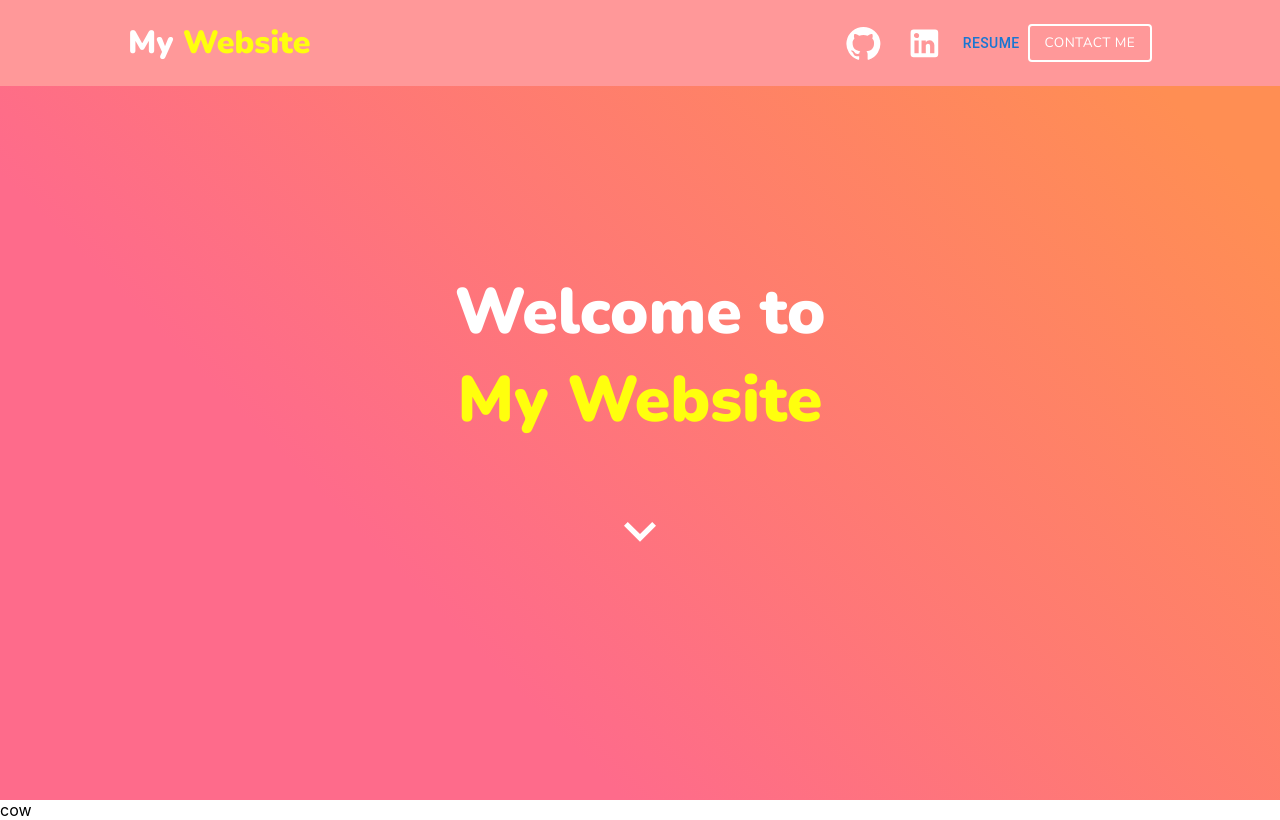
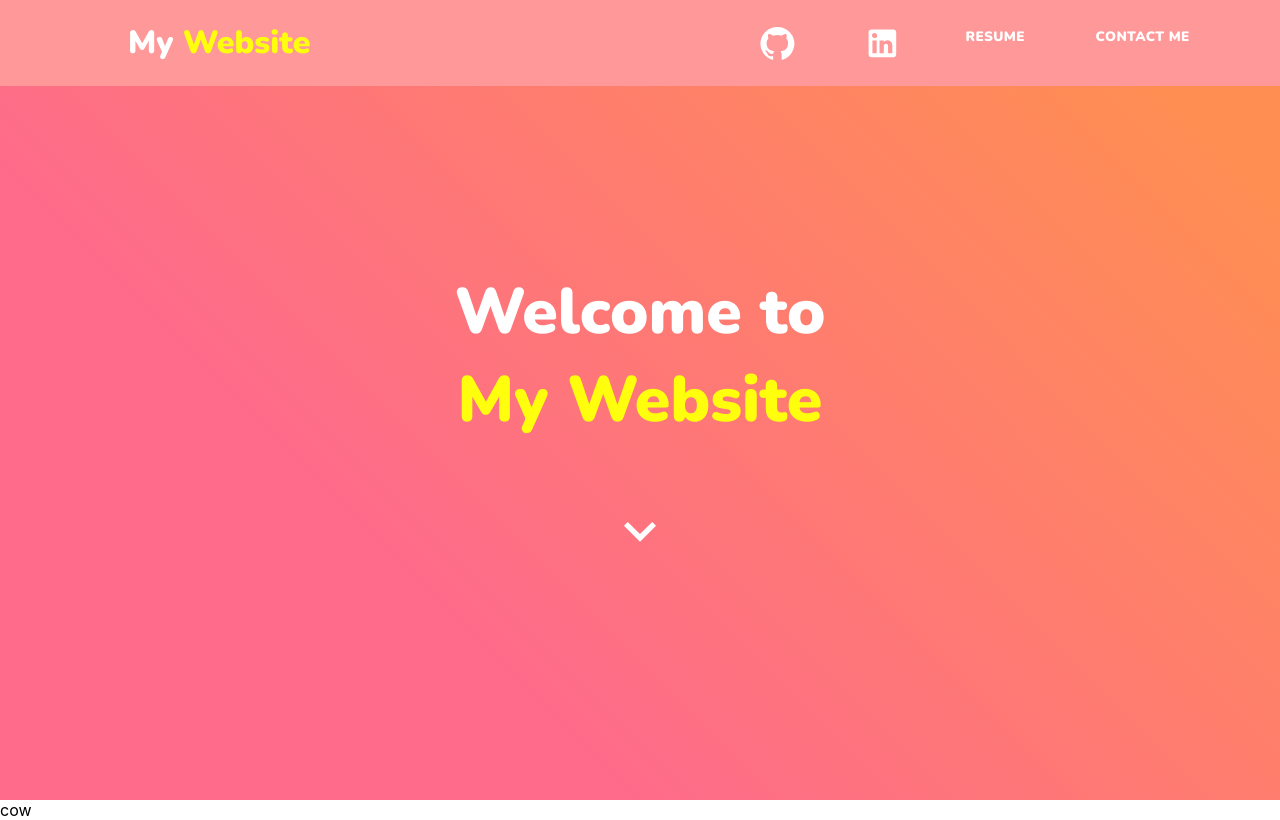
Before and after one commit to jasonz23/website, a React (Create React App) app: page / in a window 1280 px wide. Built offline with nearby package versions, Linux system fonts and the light colour scheme.

Commit message:
fixed margin of app header

```diff
--- a/src/Components/Header.js
+++ b/src/Components/Header.js
@@ -9,7 +9,7 @@ import Box from '@mui/material/Box';
 import Button from '@mui/material/Button';
 import GitHubIcon from '@mui/icons-material/GitHub';
 import LinkedInIcon from '@mui/icons-material/LinkedIn';
-import Typography from '@mui/material/Typography';
+import Grid from '@mui/material/Grid';
 function IconImg(props) {
 
     const useStyles = makeStyles(() => ({
@@ -29,22 +29,34 @@ function IconImg(props) {
         },
         contact: {
 
-            "&.MuiButton-contained": {
-                color: "yellow"
-            },
-            "&.MuiButton-outlined": {
-                color: "white"
-            },
+
             "&.MuiButton-root": {
-                border: "2px white solid",
                 fontSize: "1.7vh",
                 fontFamily: "Nunito",
+                fontWeight: "bold",
+                height: "6vh",
+                minWidth: "10rem",
+                color: "#fff",
+                border: "0px",
+            },
+
+
+            fontSize: "3rem"
+        },
+        resume: {
+            "&.MuiButton-root": {
+                border: "0px",
+                fontSize: "1.7vh",
+                fontFamily: "Nunito",
+                color: "#fff",
+                fontWeight: "bold",
+                height: "6vh",
 
             },
 
 
             fontSize: "3rem"
-        },
+        }
 
 
     }))
@@ -61,17 +73,26 @@ function IconImg(props) {
     } else {
         return (
             <div>
-                <Box sx = {{m: 0}}>
+                <Grid container justify = "space-around" spacing = {2}>
+                    <Grid item xs={3}>
                         <IconButton className = {classes.iconGithub}>
-                        <GitHubIcon className = {classes.iconM}/>
+                            <GitHubIcon />
                         </IconButton>
+                    </Grid>
+                    <Grid item xs={3}>
                         <IconButton className = {classes.iconGithub}>
-                        <LinkedInIcon className = {classes.iconM}/>
+                            <LinkedInIcon />
                         </IconButton>
-                    <Button variant="text" className = {classes.iconM}>Resume</Button>
-                    <Button className = {classes.contact} variant="outlined" disableElevation>Contact Me</Button>
+                    </Grid>
+                    <Grid item xs={3}>
+                        <Button className = {classes.resume} variant="text" >Resume</Button>
+                    </Grid>
+                    <Grid item xs={3}>
+                        <Button className = {classes.contact} variant="text" disableElevation>Contact Me</Button>
 
-                </Box>
+                    </Grid>
+
+                </Grid>
             </div>
         )
     }
@@ -149,7 +170,7 @@ function Header() {
                         Welcome to <br />
                         <span className={classes.colorText}>My Website</span>
                     </h1>
-                    <Scroll to="place-to-visit" smooth={true}>
+                    <Scroll to="aboutme" smooth={true}>
                         <IconButton>
                             <ExpandMoreIcon className={classes.goDown} />
                         </IconButton>
```
Lines whose indentation alone changed are shown as unchanged.
